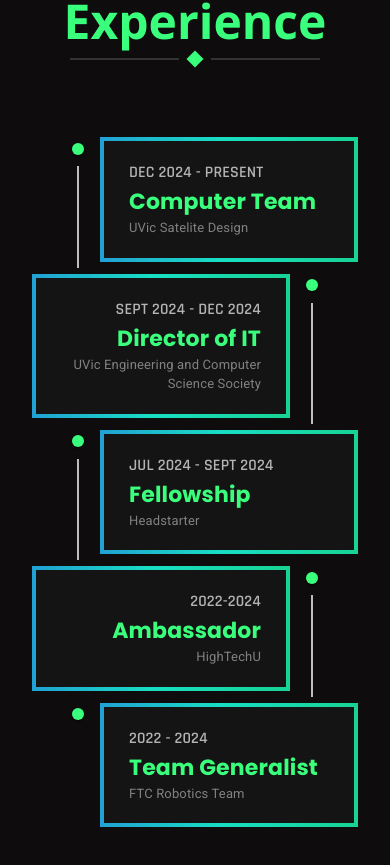
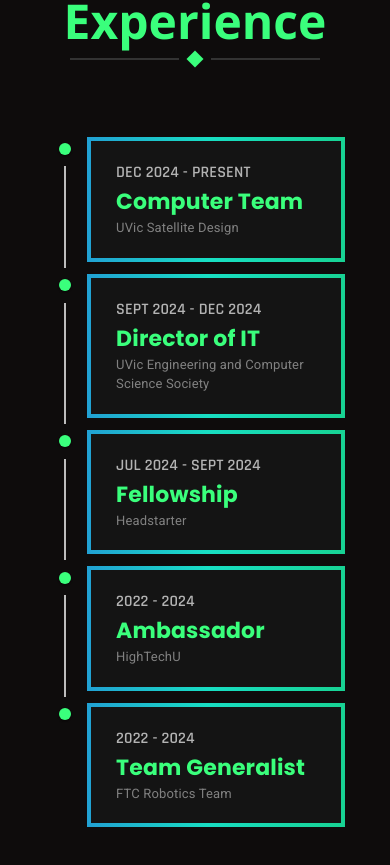
Before and after one commit to Jayadeep-Sayani/Portfolio, a React (Vite) app: page / in a window 390 px wide. Shown: the part 2676-3541 px from the top of the page. Built offline with nearby package versions, Linux system fonts and the light colour scheme.

Commit message:
made experience section resposive

```diff
--- a/src/App.jsx
+++ b/src/App.jsx
@@ -8,13 +8,13 @@
 
 function App() {
   return (
-    <>
+    <div className='body'>
     <Navbar />
     <Hero />
     <About />
     <Experience />
     <Projects />
-    </>
+    </div>
   )
 }
 
--- a/src/components/Experience.jsx
+++ b/src/components/Experience.jsx
@@ -1,110 +1,77 @@
-import React from 'react'
-import Timeline from '@mui/lab/Timeline';
-import TimelineItem from '@mui/lab/TimelineItem';
-import TimelineSeparator from '@mui/lab/TimelineSeparator';
-import TimelineConnector from '@mui/lab/TimelineConnector';
-import TimelineContent from '@mui/lab/TimelineContent';
-import TimelineDot from '@mui/lab/TimelineDot';
+import React from "react";
+import Timeline from "@mui/lab/Timeline";
+import TimelineItem from "@mui/lab/TimelineItem";
+import TimelineSeparator from "@mui/lab/TimelineSeparator";
+import TimelineConnector from "@mui/lab/TimelineConnector";
+import TimelineContent from "@mui/lab/TimelineContent";
+import TimelineDot from "@mui/lab/TimelineDot";
+import TimelineOppositeContent from "@mui/lab/TimelineOppositeContent";
+import { useMediaQuery } from "@mui/material";
+import AnimatedGradientBorder from "../misc/AnimatedGradientBorder";
+export const Experience = () => {
+  const isMobile = useMediaQuery("(max-width:600px)");
 
-import AnimatedGradientBorder from '../misc/AnimatedGradientBorder';
-
-export const Experience = () => {
   return (
-    <div className='experience' id='experience'>
+    <div className="experience" id="experience">
       <h1>Experience</h1>
-      <div class="line-with-diamond">
-        <div class="diamond"></div>
+      <div className="line-with-diamond">
+        <div className="diamond"></div>
       </div>
 
-      <Timeline position="alternate">
-        <TimelineItem>
-          <TimelineSeparator>
-            <TimelineDot sx={{ backgroundColor: '#3aff7c' }} />
-            <TimelineConnector />
-          </TimelineSeparator>
-          <TimelineContent>
-            <AnimatedGradientBorder>
-              <div className="experience-box">
-                <div className="experience-date">DEC 2024 - PRESENT</div>
-                <div className="experience-role">Computer Team</div>
-                <div className="experience-company">UVic Satelite Design</div>
-              </div>
-            </AnimatedGradientBorder>
-          </TimelineContent>
-        </TimelineItem>
+      <Timeline position={isMobile ? "right" : "alternate"}>
 
-        <TimelineItem>
-          <TimelineSeparator>
-            <TimelineDot sx={{ backgroundColor: "#3aff7c" }} />
-            <TimelineConnector />
-          </TimelineSeparator>
-          <TimelineContent>
-            <div style={{ display: "flex", justifyContent: "flex-end" }}>
+
+        {[
+          {
+            date: "DEC 2024 - PRESENT",
+            role: "Computer Team",
+            company: "UVic Satellite Design",
+          },
+          {
+            date: "SEPT 2024 - DEC 2024",
+            role: "Director of IT",
+            company: "UVic Engineering and Computer Science Society",
+          },
+          {
+            date: "JUL 2024 - SEPT 2024",
+            role: "Fellowship",
+            company: "Headstarter",
+          },
+          {
+            date: "2022 - 2024",
+            role: "Ambassador",
+            company: "HighTechU",
+          },
+          {
+            date: "2022 - 2024",
+            role: "Team Generalist",
+            company: "FTC Robotics Team",
+          },
+        ].map((exp, index) => (
+          <TimelineItem key={index}>
+            {isMobile && (<TimelineOppositeContent style={{ flex: "0.1", paddingLeft: "0px" }} ></TimelineOppositeContent>)}
+            <TimelineSeparator>
+              <TimelineDot sx={{ backgroundColor: "#3aff7c" }} />
+              {index !== 4 && <TimelineConnector />}
+            </TimelineSeparator>
+            <TimelineContent
+              sx={{
+                display: "flex",
+                justifyContent: isMobile ? "flex-start" : index % 2 === 0 ? "flex-start" : "flex-end",
+              }}
+            >
               <AnimatedGradientBorder>
                 <div className="experience-box">
-                  <div className="experience-date">SEPT 2024 - DEC 2024</div>
-                  <div className="experience-role">Director of IT</div>
-                  <div className="experience-company">UVic Engineering and Computer Science Society</div>
+                  <div className="experience-date">{exp.date}</div>
+                  <div className="experience-role">{exp.role}</div>
+                  <div className="experience-company">{exp.company}</div>
                 </div>
               </AnimatedGradientBorder>
-            </div>
-          </TimelineContent>
-        </TimelineItem>
+            </TimelineContent>
 
-        <TimelineItem>
-          <TimelineSeparator>
-            <TimelineDot sx={{ backgroundColor: '#3aff7c' }} />
-            <TimelineConnector />
-          </TimelineSeparator>
-          <TimelineContent>
-            <AnimatedGradientBorder>
-              <div className="experience-box">
-                <div className="experience-date">JUL 2024 - SEPT 2024</div>
-                <div className="experience-role">Fellowship</div>
-                <div className="experience-company">Headstarter</div>
-              </div>
-            </AnimatedGradientBorder>
-          </TimelineContent>
-        </TimelineItem>
-
-        <TimelineItem>
-          <TimelineSeparator>
-            <TimelineDot sx={{ backgroundColor: "#3aff7c" }} />
-            <TimelineConnector />
-          </TimelineSeparator>
-          <TimelineContent>
-            <div style={{ display: "flex", justifyContent: "flex-end" }}>
-              <AnimatedGradientBorder>
-                <div className="experience-box">
-                  <div className="experience-date">2022-2024</div>
-                  <div className="experience-role">Ambassador</div>
-                  <div className="experience-company">HighTechU</div>
-                </div>
-              </AnimatedGradientBorder>
-            </div>
-          </TimelineContent>
-        </TimelineItem>
-
-        <TimelineItem>
-          <TimelineSeparator>
-            <TimelineDot sx={{ backgroundColor: '#3aff7c' }} />
-          </TimelineSeparator>
-          <TimelineContent>
-            <AnimatedGradientBorder>
-              <div className="experience-box">
-                <div className="experience-date">2022 - 2024</div>
-                <div className="experience-role">Team Generalist</div>
-                <div className="experience-company">FTC Robotics Team</div>
-              </div>
-            </AnimatedGradientBorder>
-          </TimelineContent>
-        </TimelineItem>
-
-
+          </TimelineItem>
+        ))}
       </Timeline>
-
-
-
     </div>
-  )
-}
+  );
+};
```
Also changed, not shown: src/index.css (line endings or trailing spaces).
